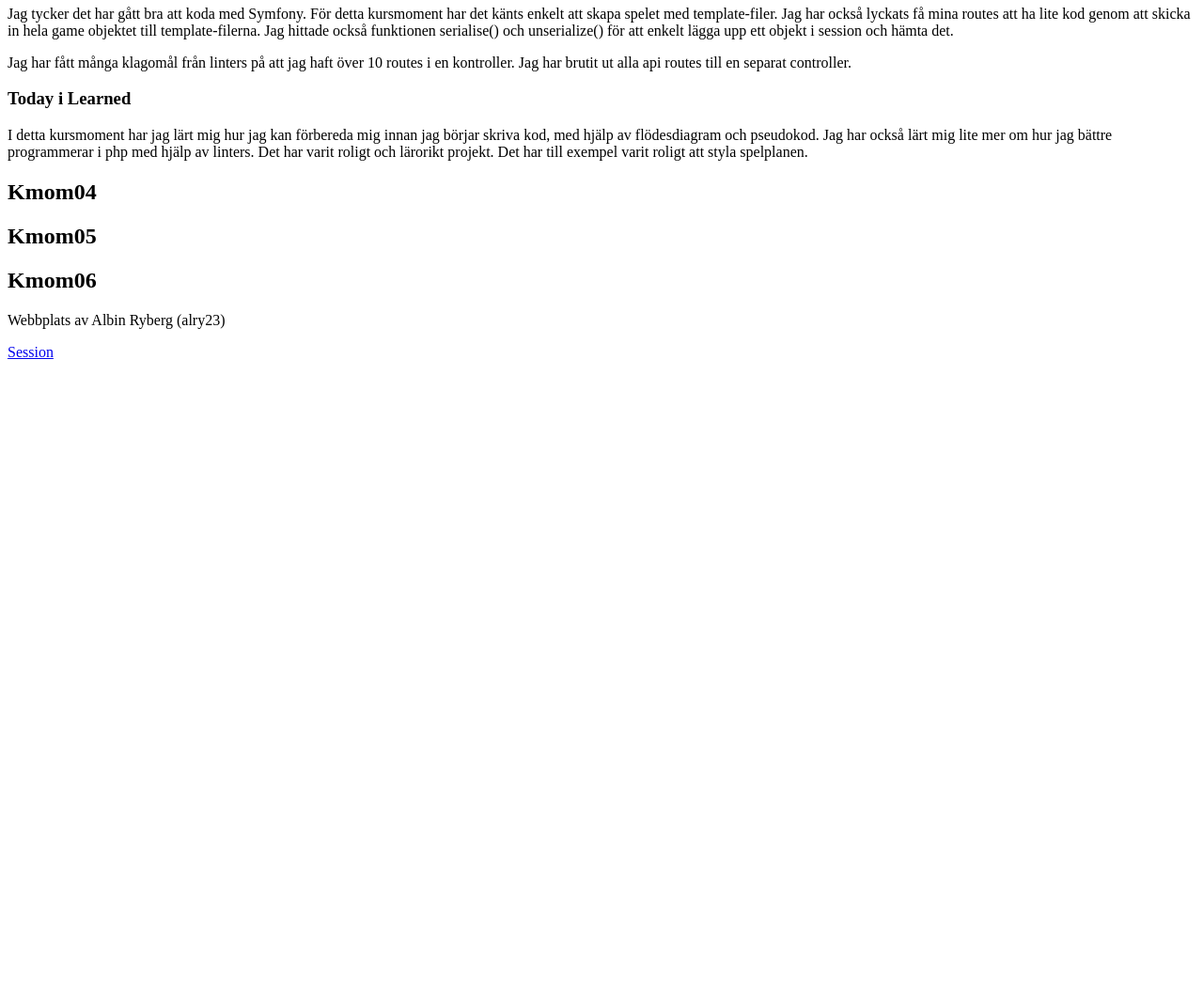
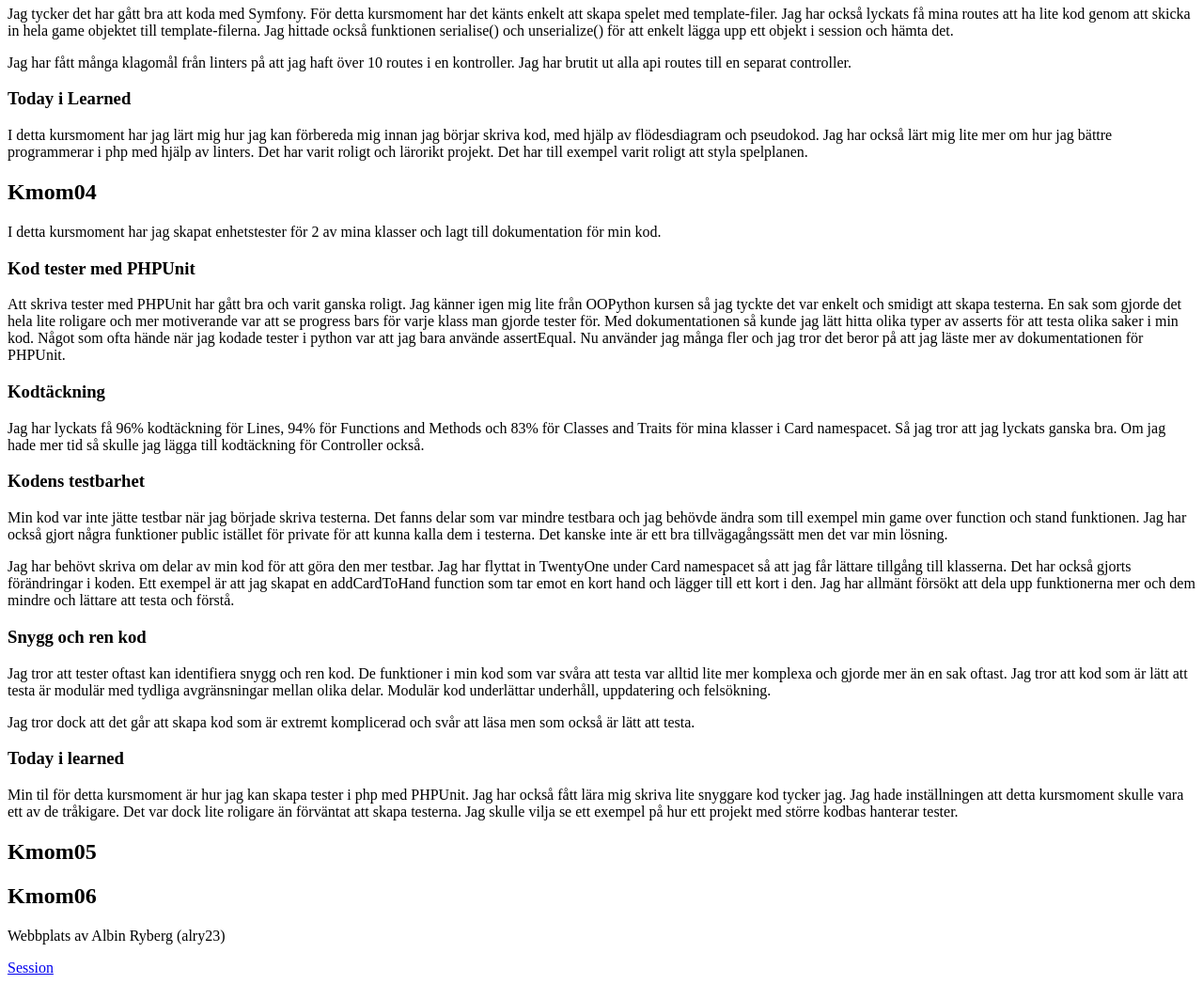
Before and after one commit to albinr/mvc-report, a Symfony app: template templates/report/report.html.twig in a window 1280 px wide. Shown: the part 4009-5056 px from the top of the page at 94% size. Before the commit the page ends 4391 px from the top, so only its background shows below. Run offline with Twig, Linux system fonts and the light colour scheme; the template is opened without the code that fills it, so the values that code supplies are empty; some libraries are stand-ins or nearby versions.

Commit message:
Added report for kmom04

```diff
--- a/templates/report/report.html.twig
+++ b/templates/report/report.html.twig
@@ -263,6 +263,49 @@
 </section>
 <section>
     <h2 id="kmom04">Kmom04</h2>
+    <p>I detta kursmoment har jag skapat enhetstester för 2 av mina klasser och lagt till dokumentation för min kod.</p>
+
+    <h3>Kod tester med PHPUnit</h3>
+    <p>Att skriva tester med PHPUnit har gått bra och varit ganska roligt. Jag känner igen mig lite från OOPython kursen
+        så jag tyckte det var enkelt och smidigt att skapa testerna. En sak som gjorde det hela lite roligare och mer
+        motiverande var att se progress bars för varje klass man gjorde tester för. Med dokumentationen så kunde jag
+        lätt hitta olika typer av asserts för att testa olika saker i min kod. Något som ofta hände när jag kodade
+        tester i python var att jag bara använde assertEqual. Nu använder jag många fler och jag tror det beror på att
+        jag läste mer av dokumentationen för PHPUnit.
+    </p>
+
+    <h3>Kodtäckning</h3>
+    <p>Jag har lyckats få 96% kodtäckning för Lines, 94% för Functions and Methods och 83% för Classes and Traits för
+        mina klasser i Card namespacet. Så jag tror att jag lyckats ganska bra. Om jag hade mer tid så skulle jag lägga
+        till kodtäckning för Controller också.</p>
+
+    <h3>Kodens testbarhet</h3>
+    <p>Min kod var inte jätte testbar när jag började skriva testerna. Det fanns delar som var mindre testbara och jag
+        behövde ändra som till exempel min game over function och stand funktionen. Jag har också gjort några funktioner
+        public istället för private för att kunna kalla dem i testerna. Det kanske inte är ett bra tillvägagångssätt men
+        det var min lösning.</p>
+
+    <p>Jag har behövt skriva om delar av min kod för att göra den mer testbar. Jag har flyttat in TwentyOne under Card
+        namespacet så att jag får lättare tillgång till klasserna. Det har också gjorts förändringar i koden. Ett
+        exempel är att jag skapat en addCardToHand function som tar emot en kort hand och lägger till ett kort i den.
+        Jag har allmänt försökt att dela upp funktionerna mer och dem mindre och lättare att testa och förstå.</p>
+
+    <h3>Snygg och ren kod</h3>
+    <p>Jag tror att tester oftast kan identifiera snygg och ren kod. De funktioner i min kod som var svåra att testa var
+        alltid lite mer komplexa och gjorde mer än en sak oftast. Jag tror att kod som är lätt att testa är modulär med
+        tydliga avgränsningar mellan olika delar. Modulär kod underlättar underhåll, uppdatering och felsökning.</p>
+
+    <p>Jag tror dock att det går att skapa kod som är extremt komplicerad och svår att läsa men som också är lätt att
+        testa.
+    </p>
+
+    <h3>Today i learned</h3>
+
+    <p>Min til för detta kursmoment är hur jag kan skapa tester i php med PHPUnit. Jag har också fått lära mig skriva
+        lite snyggare kod tycker jag. Jag hade inställningen att detta kursmoment skulle vara ett av de tråkigare. Det
+        var dock lite roligare än förväntat att skapa testerna. Jag skulle vilja se ett exempel på hur ett projekt med
+        större kodbas hanterar tester.
+    </p>
 </section>
 <section>
     <h2 id="kmom05">Kmom05</h2>
```
